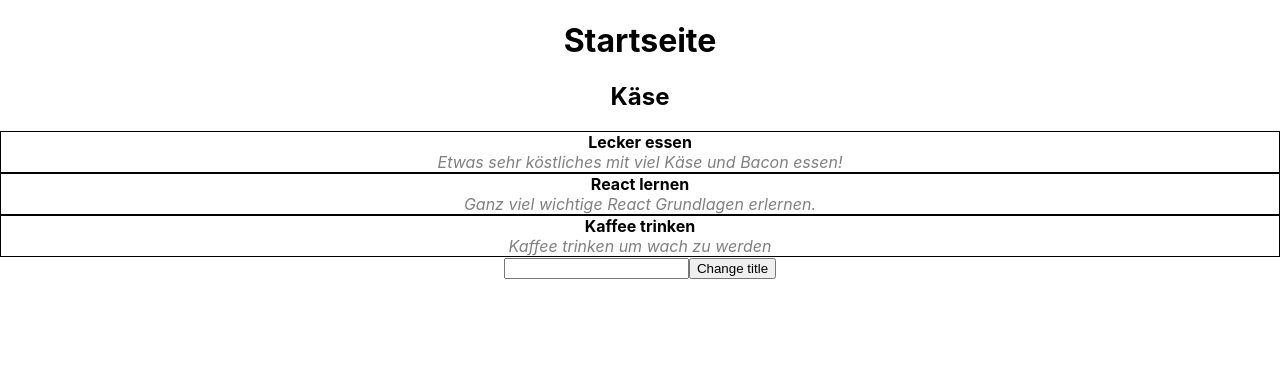
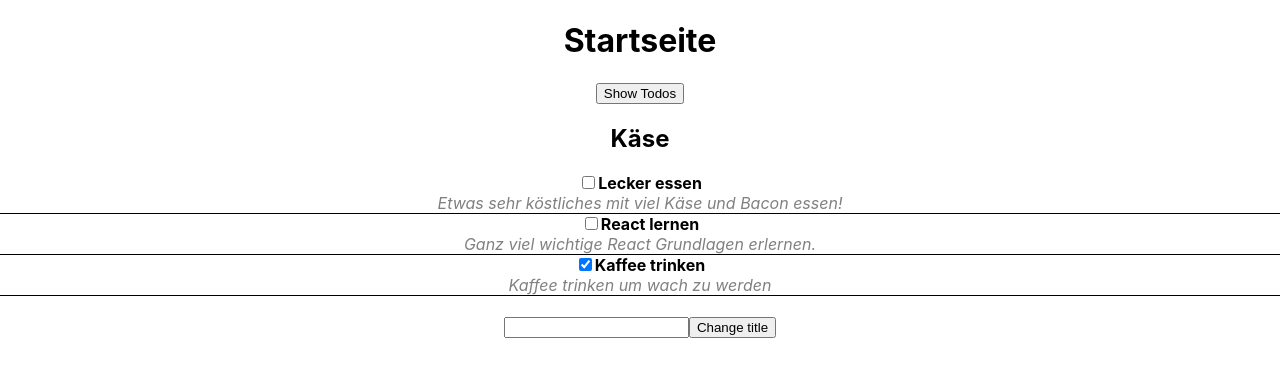
Before and after one commit to klepek42/cc-react-todo, a React (Create React App) app: page / in a window 1280 px wide. Shown: the top 376 px of the page. Built offline with nearby package versions, Linux system fonts and the light colour scheme.

Commit message:
Add checkbox for state erledigt, add toggle button to show todos

```diff
--- a/src/App.tsx
+++ b/src/App.tsx
@@ -6,6 +6,7 @@ import Todos from "./components/Todos";
 function App() {
     const [title, setTitle] = useState("Käse");
     const [inputTitle, setInputTitle] = useState("");
+    const [hide, setHide] = useState(false);
 
     const onClickHandler = () => setTitle(inputTitle);
 
@@ -13,12 +14,19 @@ function App() {
         setInputTitle(event.target.value);
     };
 
+    const onClickHide = () => {
+        setHide(!hide);
+    };
+
     return (
         <div className="App">
             <Startseite/>
-            <Todos title={title}/>
+            <button onClick={onClickHide}>Show Todos</button>
+            <br />
+            <Todos title={title} hide={hide}/>
+            <br />
             <input onChange={onChangeHandler}/>
-            <button onClick={onClickHandler}>Change title</button>
+            <button onClick={onClickHandler} placeholder="Titel?">Change title</button>
         </div>
     );
 }
--- a/src/components/Aufgabe.css
+++ b/src/components/Aufgabe.css
@@ -1,5 +1,5 @@
 .aufgabe {
-    border: 1px solid black;
+    border-bottom: 1px solid black;
 }
 
 .title {
--- a/src/components/Aufgabe.tsx
+++ b/src/components/Aufgabe.tsx
@@ -9,9 +9,8 @@ interface Aufgabe {
 
 const Aufgabe = ({title, beschreibung, erledigt}:Aufgabe) => {
     return (<div className="aufgabe">
-                <div className="title">{title}</div>
+                <div className="title"><input type="checkbox" checked={erledigt}></input>{title}</div>
                 <div className="beschreibung">{beschreibung}</div>
-                <div>{erledigt}</div>
             </div>);
 }
 
--- a/src/components/Todos.tsx
+++ b/src/components/Todos.tsx
@@ -3,8 +3,8 @@ import Aufgabe from './Aufgabe';
 
 interface Props {
     title: string;
+    hide: boolean;
 }
-
 
 const aufgaben:Aufgabe[] = [
     {title: "Lecker essen", beschreibung: "Etwas sehr köstliches mit viel Käse und Bacon essen!", erledigt: false},
@@ -12,8 +12,8 @@ const aufgaben:Aufgabe[] = [
     {title: "Kaffee trinken", beschreibung: "Kaffee trinken um wach zu werden", erledigt: true}
 ];
 
-const Todos = ({title}:Props) => {
-    return (<div>
+const Todos = ({title, hide}:Props) => {
+    return (<div hidden={hide}>
                 <h2>{title}</h2>
                 {aufgaben.map((aufgabe, index) =>
                     <Aufgabe key={index} title={aufgabe.title} beschreibung={aufgabe.beschreibung} erledigt={aufgabe.erledigt}/>)}
```
